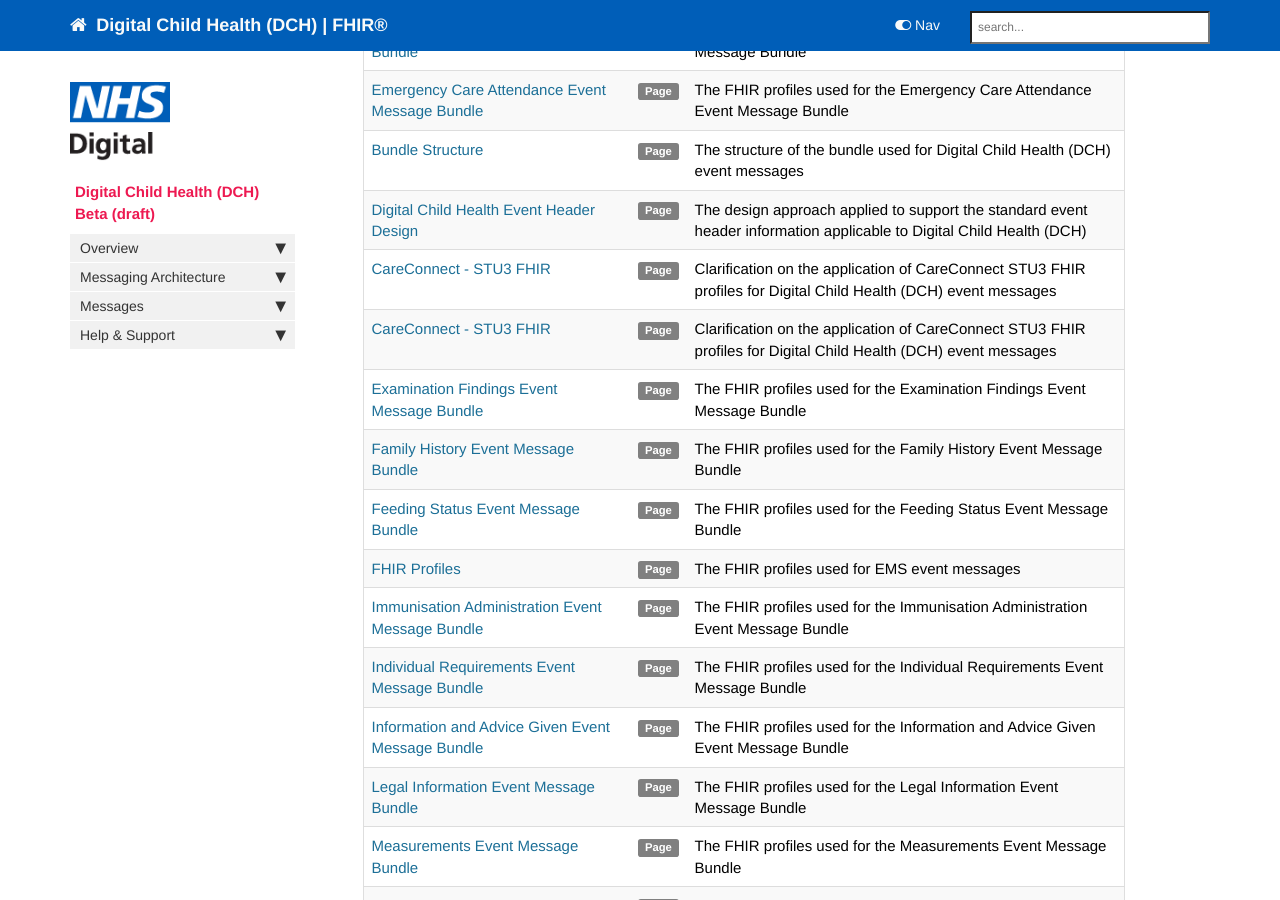
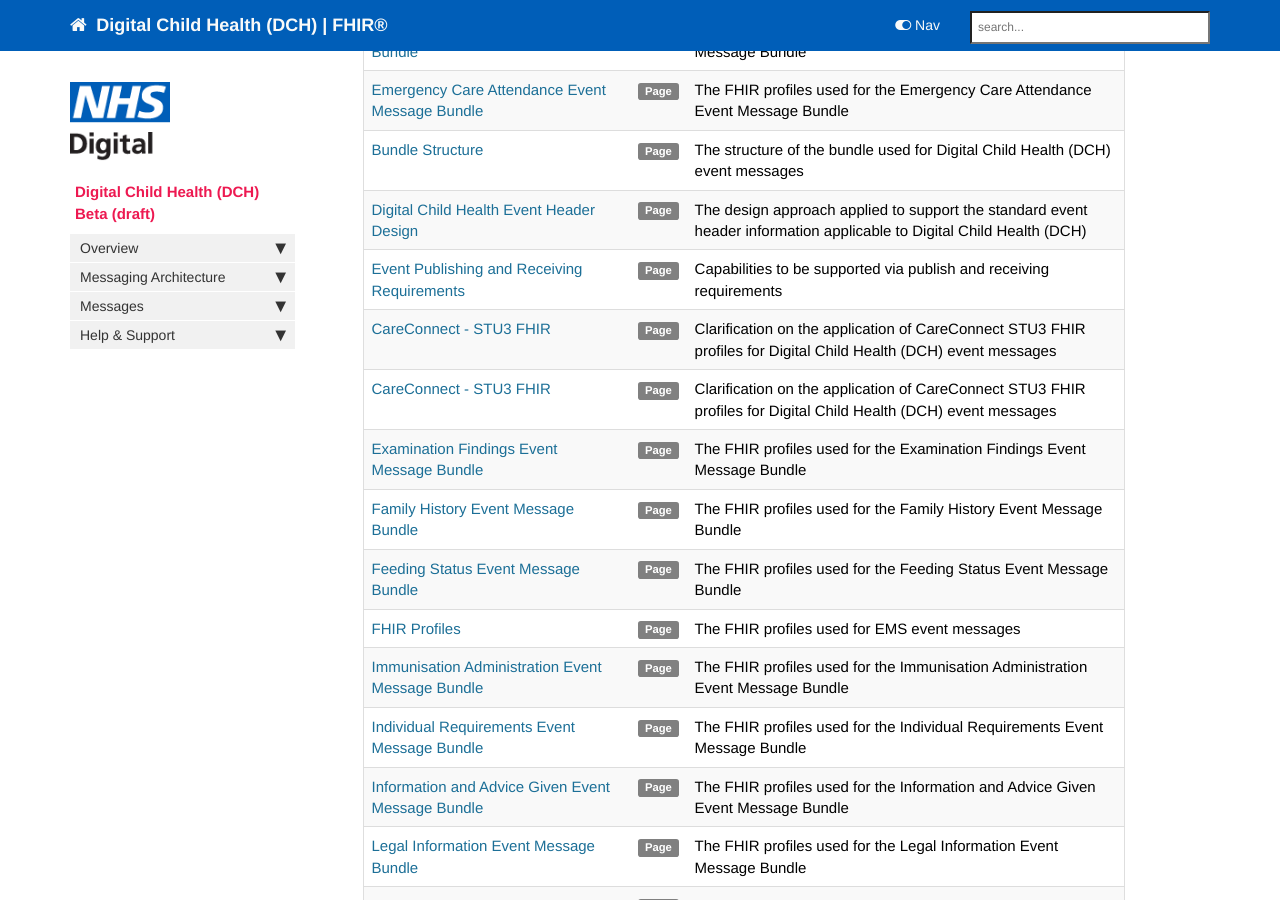
Before and after one commit to nhsconnect/Digital-Child-Health-STU3, a Jekyll site: the page built from pages/tags/tag_messaging.md, in a window 1280 px wide and 900 px high, scrolled down 1134 px. Built offline with Jekyll 4.4.1, drawn with Linux system fonts in a browser that asks for light colours; nearby versions of some CDN libraries; comment, search, counter and statistics services are not loaded; part of the change alters nothing that is shown.

Commit message:
Event publish and receive requirements

```diff
--- a/_data/sidebars/overview_sidebar.yml
+++ b/_data/sidebars/overview_sidebar.yml
@@ -37,6 +37,9 @@ entries:
       output: web
     - title: Event Header Design
       url: /explore_event_header_design.html
+      output: web
+    - title: Event Publishing/Receiving Requirements
+      url: /explore_event_publish_receive.html
       output: web
     - title: CareConnect FHIR Profiles
       url: /explore_careconnect.html
--- /dev/null
+++ b/pages/explore/explore_event_publish_receive.md
@@ -0,0 +1,49 @@
+---
+title: Event Publishing and Receiving Requirements
+keywords:  messaging, bundles
+tags: [fhir,messaging]
+sidebar: foundations_sidebar
+permalink: explore_event_publish_receive.html
+summary: "Capabilities to be supported via publish and receiving requirements"
+---
+
+{% include warning.html content="This **temporary** site is provided to assist with the development of the **Beta** Digital Child Health Events Specification and is being updated regularly. It is advised not to develop against these specifications until a formal announcement has been made. Note: The [current published Digital Child Health Events Specification](https://nhsconnect.github.io/Digital-Child-Health/Generated/Chapter.1.About/index.html) is the **Alpha** version published on the NHS Developers Network. " %}
+
+## Background ##
+The Digital Child Health event messages are subject to supporting the following event publishing and receiving requirements:
+
+## Publishing Events ##
+
+| **TBC1**    | A supplier system MUST comply to the binding strengths set out within the FHIR specification                                                                                                                                                                                                                                          |
+|         | **Required:** To be conformant, the concept in this element SHALL be from the specified value set.                                                                                                                                                                                                                                        |
+|         | **Extensible:** To be conformant, the concept in this element SHALL be from the specified value set if any of the codes within the value set can apply to the concept being communicated. If the value set does not cover the concept (based on human review), alternate coding’s (or, data type allowing, text) may be included instead. |
+|         | **Preferred:** Instances are encouraged to draw from the specified codes for interoperability purposes but are not required to do so to be considered conformant.                                                                                                                                                                         |
+|         | **Example:** Instances are not expected or even encouraged to draw from the specified value set. The value set merely provides examples of the types of concepts intended to be included.                                                                                                                                                 |
+| **DCH-370** | A supplier system SHOULD send together via FHIR, any events that have occurred during the same intervention/encounter.                                                                                                                                                                                                                |
+|         | All events produced during the same intervention/encounter MUST be linked to allow the events to be reformed in the subscribing supplier system. This SHOULD be done via using the "logical identifier" to ensure that there is a link when a subscribing system receives the events.                                                 |
+|         | <img src="images/explore/encounter.png" style="width:50%;max-width: 50%;">                                                                                                                                                                                                                                                                                                                                     |
+|         | For example, a **sender** creates an Immunisation bundle:                                                                                                                                                                                                                                                                                  |
+|         | Sender MUST construct a DCH Immunisation bundle as a” new” message                                                                                                                                                                                                                                                                    |
+|         | Sender MUST record that the Immunisation bundle has been sent                                                                                                                                                                                                                                                                         |
+|         | A **sender** creates a DCH Professional Comment bundle                                                                                                                                                                                                                                                                                        |
+|         | Sender MUST construct a DCH Professional Comment  bundle as a “new” message – ensuring that the same Encounter “logical” identifiers are the same as the corresponding immunisation bundle                                                                                                                                             |
+|         | Sender MUST record that the Professional Comment bundle has been sent                                                                                                                                                                                                                                                                 |
+| **TBC2**   | A supplier system MUST conform to the definitions of Mandatory, Required and Optional as set out in the [Healthy Child Events Specification](https://theprsb.org/standards/healthychildrecord/)                                                                                                                                           |
+|         | Each event message will detail the information requirements applicable to each data item requirement, these are described as:                                                                                                                                                                                                         |
+|         | **Mandatory:** should always be included in the electronic communication. Where there is no information then the message will contain appropriate coded text to identify this.                                                                                                                                                            |
+|         | **Required:** where information should be recorded (and communicated) if available.                                                                                                                                                                                                                                                       |
+|         | **Optional:** where local decisions can be made about whether to communicate the information                                                                                                                                                                                                                                              |
+| **TBC3**   | If a data item is marked as MANDATORY or REQUIRED, it MUST not be ‘downgraded’ to OPTIONAL by local agreement. However, it COULD by local agreement be upgraded from OPTIONAL to either REQUIRED or MANDATORY.                                                                                                                        |
+
+## Receiving Events ##
+
+| **DCH-374** | A supplier system MUST ensure that it uses the 'logical' identifier within FHIR to link data across message bundles to make sure the information is entered into the correct part of the record. |
+|         | <img src="images/explore/encounter.png" style="width:50%;max-width: 50%;">
+|         | A **receiver** receives the immunisation bundle:                                                                                                                                                      |
+|         | Receiver MUST process the immunisation bundle (keeping all the “header data”)                                                                                                                    |
+|         | Receiver MUST store the encounter “logical” identifier                                                                                                                                           |
+|         | Receiver MUST try to match the encounter “logical” identifier to any known professional comments encounter “logical” identifier (and link the records if found)                                  |
+|         | A **receiver** receives the professional comment bundle:                                                                                                                                              |
+|         | Receiver MUST process the professional comment bundle (keeping all the “header data”)                                                                                                            |
+|         | Receiver MUST store the encounter “logical” identifier                                                                                                                                           |
+|         | Receiver MUST try to match the encounter “logical” identifier to any known immunisation encounter “logical” identifier (and link the records if found)                                           |
```
Also changed, not shown: images/explore/encounter.PNG (added).
